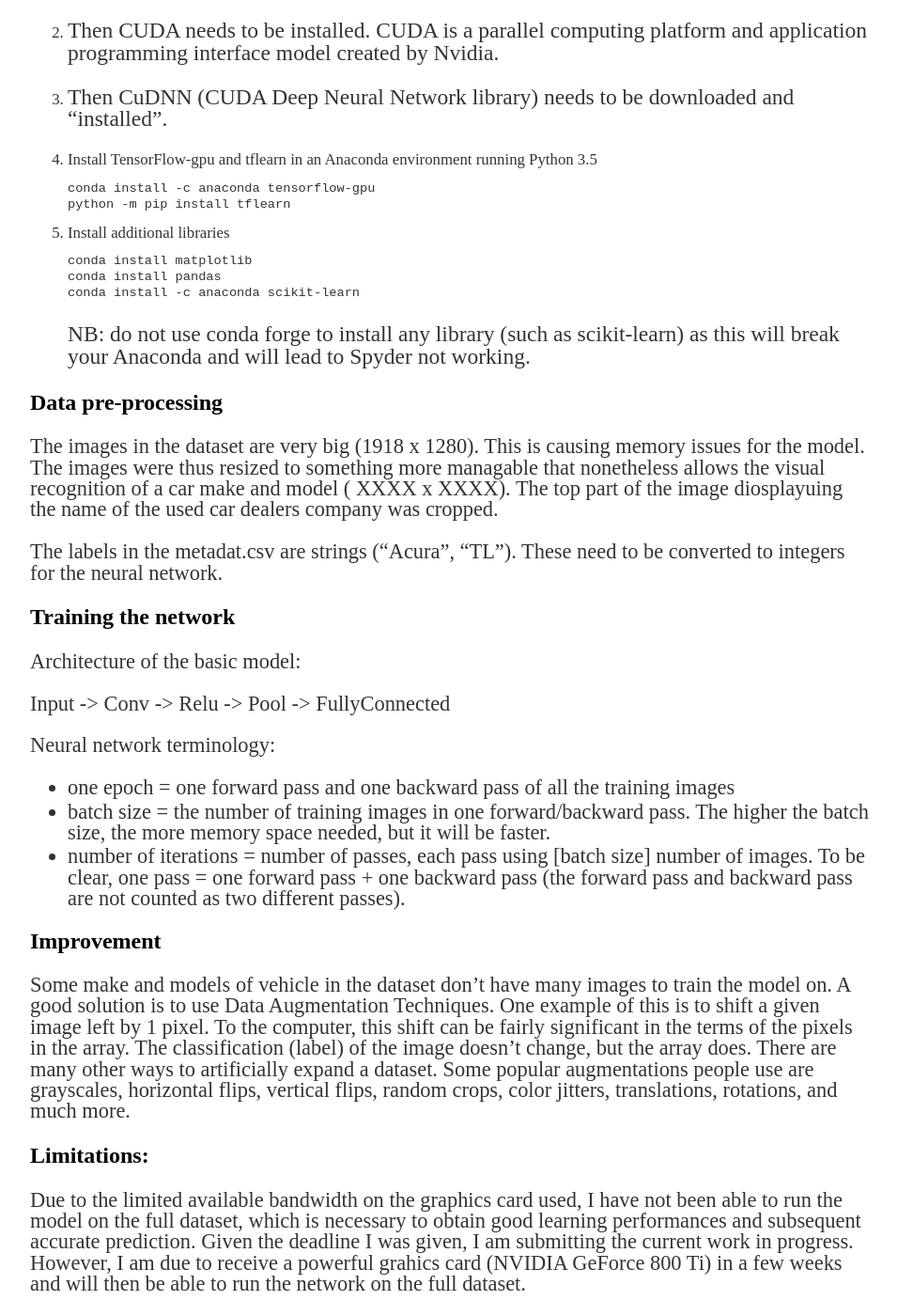
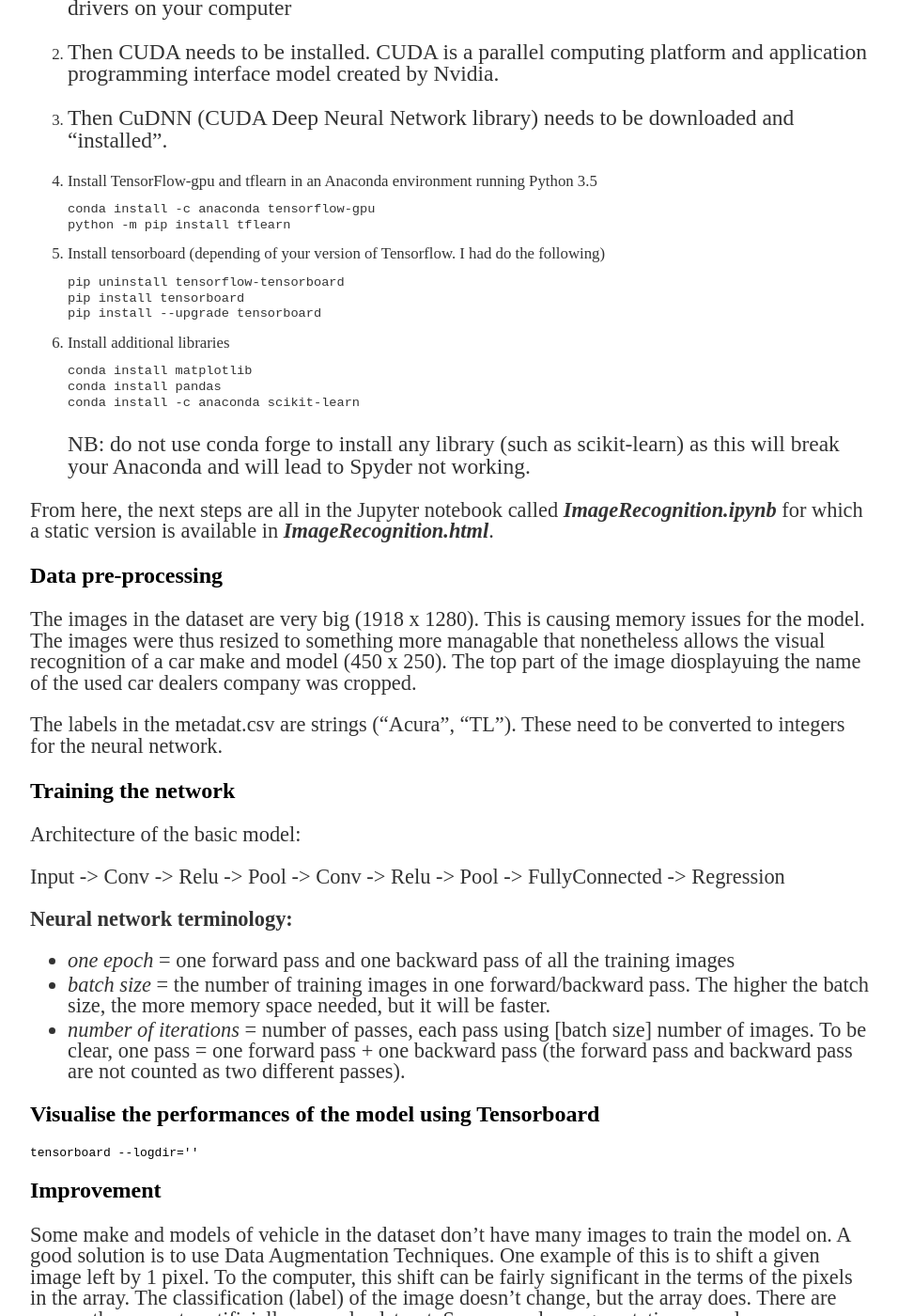
Before and after one commit to mednche/mednche.github.io, a Jekyll site: the page built from _posts/2018-05-08-ImageRecognition.md, in a window 1280 px wide and 1400 px high, scrolled down 1493 px. Shown: the whole window at 94% size, without its empty margins (160-1116 px from the left). Built offline with Jekyll 4.4.1, drawn with Linux system fonts in a browser that asks for light colours; some of the changed text lies outside the part shown.

Commit message:
Update 2018-05-08-ImageRecognition.md

````diff
--- a/_posts/2018-05-08-ImageRecognition.md
+++ b/_posts/2018-05-08-ImageRecognition.md
@@ -17,7 +17,7 @@
 This script trains a convolutional neural network model to recognise a vehicle's make and model. This was done using Google's [Tensorflow](https://www.tensorflow.org/) and [TFlearn](http://tflearn.org/), a deep learning library built on top of Tensorflow.
 
 ## Dataset
-The [dataset](https://www.kaggle.com/c/6927/download/test.zip) for this project was downloaded on [Kaggle](https://www.kaggle.com/c/carvana-image-masking-challenge/data). On Kaggle, there are two folders called Train and Test. After checking that there is not overlap between the two datasets, I combined them into one in a folder called 'Merged' in order to increase the training size. See script XXX.py to see how I merged them.
+The [dataset](https://www.kaggle.com/c/6927/download/test.zip) for this project was downloaded on [Kaggle](https://www.kaggle.com/c/carvana-image-masking-challenge/data). On Kaggle, there are two folders called Train and Test. They both have to be unziped before working on them. After checking that there is not overlap between the images in both folders, I combined them into a new single folder called 'Merged' in order to increase the training size. See script ***mergeFolders.py*** to see how I merged them.
 
 The final merged dataset contains **105,152 vehicle images** of identical size (1918 x 1280). The dataset is too big to be uploaded on github. This correspond to a total of **6,572 different vehicles** in the dataset, each of them containing 16 photos of the car, taken from different angles. An example of two vehicles (with their 16 images each) is provided in this repository.
 
@@ -42,8 +42,13 @@
 conda install -c anaconda tensorflow-gpu
 python -m pip install tflearn
 ```
-
-5. Install additional libraries
+5. Install tensorboard (depending of your version of Tensorflow. I had do the following)
+```
+pip uninstall tensorflow-tensorboard
+pip install tensorboard
+pip install --upgrade tensorboard
+```
+6. Install additional libraries
 ```
 conda install matplotlib
 conda install pandas
@@ -51,9 +56,12 @@
 ```
 NB: do not use conda forge to install any library (such as scikit-learn) as this will break your Anaconda and will lead to Spyder not working.
 
+
+From here, the next steps are all in the Jupyter notebook called ***ImageRecognition.ipynb*** for which a static version is available in ***ImageRecognition.html***.
+
 ## Data pre-processing
 
-The images in the dataset are very big (1918 x 1280). This is causing memory issues for the model. The images were thus resized to something more managable that nonetheless allows the visual recognition of a car make and model ( XXXX x XXXX). The top part of the image diosplayuing the name of the used car dealers company was cropped.
+The images in the dataset are very big (1918 x 1280). This is causing memory issues for the model. The images were thus resized to something more managable that nonetheless allows the visual recognition of a car make and model (450 x 250). The top part of the image diosplayuing the name of the used car dealers company was cropped.
 
 The labels in the metadat.csv are strings ("Acura", "TL"). These need to be converted to integers for the neural network.
 
@@ -61,15 +69,18 @@
 
 Architecture of the basic model:
 
-Input -> Conv -> Relu -> Pool -> FullyConnected
+Input -> Conv -> Relu -> Pool -> Conv -> Relu -> Pool -> FullyConnected -> Regression
 
-Neural network terminology:
-- one epoch = one forward pass and one backward pass of all the training images
-- batch size = the number of training images in one forward/backward pass. The higher the batch size, the more memory space needed, but it will be faster.
-- number of iterations = number of passes, each pass using [batch size] number of images.
+**Neural network terminology:**
+- *one epoch* = one forward pass and one backward pass of all the training images
+- *batch size* = the number of training images in one forward/backward pass. The higher the batch size, the more memory space needed, but it will be faster.
+- *number of iterations* = number of passes, each pass using [batch size] number of images.
 To be clear, one pass = one forward pass + one backward pass (the forward pass and backward pass are not counted as two different passes).
 
-
+## Visualise the performances of the model using Tensorboard
+```
+tensorboard --logdir=''
+```
 ## Improvement
 
 Some make and models of vehicle in the dataset don't have many images to train the model on. A good solution is to use Data Augmentation Techniques. One example of this is to shift a given image left by 1 pixel. To the computer, this shift can be fairly significant in the terms of the pixels in the array. The classification (label) of the image doesn’t change, but the array does. There are many other ways to artificially expand a dataset. Some popular augmentations people use are grayscales, horizontal flips, vertical flips, random crops, color jitters, translations, rotations, and much more.
@@ -78,6 +89,9 @@
 
 Due to the limited available bandwidth on the graphics card used, I have not been able to run the model on the full dataset, which is necessary to obtain good learning performances and subsequent accurate prediction. Given the deadline I was given, I am submitting the current work in progress. However, I am due to receive a powerful grahics card (NVIDIA GeForce 800 Ti) in a few weeks and will then be able to run the network on the full dataset.
 
+overfitting the training samples when the dataset is small (very high training accuracy, low test accuracy). As you grow the dataset size, your classifier starts to generalize better, thus raising the success rate in the test dataset.
+
+Given the small dataset, the model is overfitting the training samples (very high training accuracy, low test accuracy). As I will grow the dataset size, the classifier will hopefully start to generalize better, thus raising the success rate in the test dataset.
 
 
 
````
